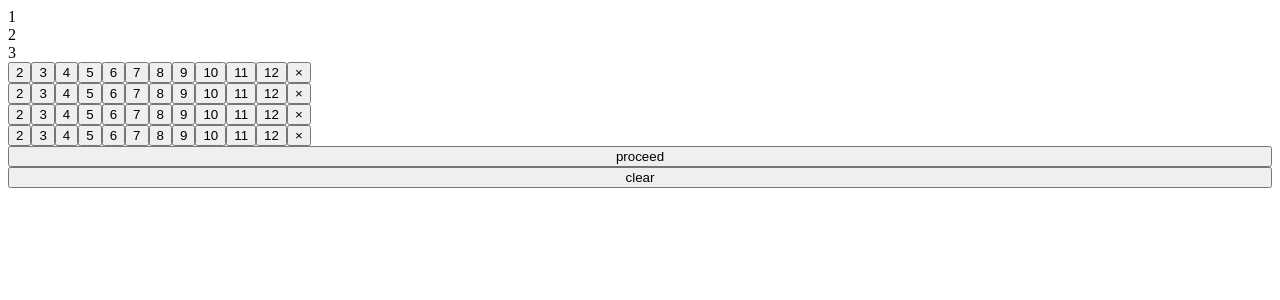
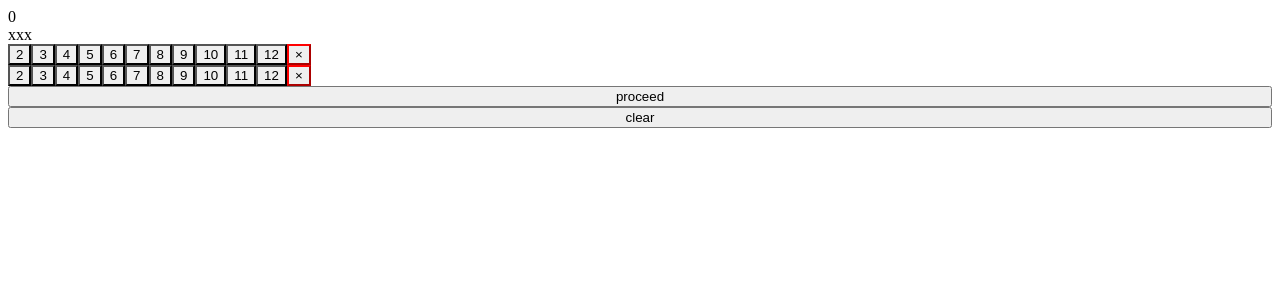
Before and after one commit to daku10/the-rule-of-28, a Next.js app: page / in a window 1280 px wide. Shown: the top 300 px of the page. Built offline with nearby package versions, Linux system fonts and the light colour scheme.

Commit message:
some imple

```diff
--- a/components/Main.tsx
+++ b/components/Main.tsx
@@ -9,7 +9,6 @@ export function Main() {
       <Score />
       <SelectedNumbers />
       <NumberSelector />
-      <NumberSelector />
       <ControlPanel />
     </>
   );
--- a/components/containers/NumberSelector.tsx
+++ b/components/containers/NumberSelector.tsx
@@ -1,10 +1,13 @@
 import { NumberButtonRows } from "../parts/NumberButtonRow";
+import { useRecoilValue } from "recoil";
+import { currentSelectNumberState } from "../../recoil/atom";
 
 export function NumberSelector() {
+  const value = useRecoilValue(currentSelectNumberState);
   return (
     <>
-      <NumberButtonRows />
-      <NumberButtonRows />
+      <NumberButtonRows currentNumber={value[0]} onClick={() => {}} />
+      <NumberButtonRows currentNumber={value[1]} onClick={() => {}} />
     </>
   );
 }
--- a/components/containers/Score.tsx
+++ b/components/containers/Score.tsx
@@ -1,5 +1,8 @@
+import { useRecoilValue } from "recoil";
+import { scoreState } from "../../recoil/atom";
 import { Display } from "../parts/Display";
 
 export function Score() {
-  return <Display text="" />;
+  const score = useRecoilValue(scoreState);
+  return <Display text={score} />;
 }
--- a/components/containers/SelectedNumbers.tsx
+++ b/components/containers/SelectedNumbers.tsx
@@ -1,11 +1,15 @@
+import { useRecoilValue } from "recoil";
+import { selectedNumberState } from "../../recoil/atom";
 import { Display } from "../parts/Display";
 
 export function SelectedNumbers() {
+  const selectedNumbers = useRecoilValue(selectedNumberState);
+
   return (
-    <>
-      <Display text="1" />
-      <Display text="2" />
-      <Display text="3" />
-    </>
+    <div style={{ display: "flex" }}>
+      <Display text={selectedNumbers[0] ?? "x"} />
+      <Display text={selectedNumbers[1] ?? "x"} />
+      <Display text={selectedNumbers[2] ?? "x"} />
+    </div>
   );
 }
--- a/components/parts/Display.tsx
+++ b/components/parts/Display.tsx
@@ -1,5 +1,5 @@
 type Props = {
-  text: string;
+  text: string | number;
 };
 
 export function Display({ text }: Props) {
--- a/components/parts/NumberButton.tsx
+++ b/components/parts/NumberButton.tsx
@@ -6,7 +6,7 @@ type Props = {
   isSelected: boolean;
 };
 
-export function NumberButton({ number, onClick }: Props) {
+export function NumberButton({ number, onClick, isSelected }: Props) {
   const handleClick = useCallback(
     (e) => {
       const value = e.target.value;
@@ -19,7 +19,11 @@ export function NumberButton({ number, onClick }: Props) {
   );
 
   return (
-    <button onClick={handleClick} value={number ?? ""}>
+    <button
+      onClick={handleClick}
+      value={number ?? ""}
+      style={{ borderColor: isSelected ? "red" : "black" }}
+    >
       {number ?? "×"}
     </button>
   );
--- a/components/parts/NumberButtonRow.tsx
+++ b/components/parts/NumberButtonRow.tsx
@@ -1,20 +1,74 @@
+import { PossibleNumber } from "../../types/type";
 import { NumberButton } from "./NumberButton";
 
-export function NumberButtonRows() {
+type Props = {
+  currentNumber: PossibleNumber;
+  onClick: () => void;
+};
+
+export function NumberButtonRows({ currentNumber, onClick }: Props) {
   return (
     <div style={{ display: "flex" }}>
-      <NumberButton number={2} onClick={() => {}} isSelected={false} />
-      <NumberButton number={3} onClick={() => {}} isSelected={false} />
-      <NumberButton number={4} onClick={() => {}} isSelected={false} />
-      <NumberButton number={5} onClick={() => {}} isSelected={false} />
-      <NumberButton number={6} onClick={() => {}} isSelected={false} />
-      <NumberButton number={7} onClick={() => {}} isSelected={false} />
-      <NumberButton number={8} onClick={() => {}} isSelected={false} />
-      <NumberButton number={9} onClick={() => {}} isSelected={false} />
-      <NumberButton number={10} onClick={() => {}} isSelected={false} />
-      <NumberButton number={11} onClick={() => {}} isSelected={false} />
-      <NumberButton number={12} onClick={() => {}} isSelected={false} />
-      <NumberButton number={null} onClick={() => {}} isSelected={false} />
+      <NumberButton
+        number={2}
+        onClick={onClick}
+        isSelected={currentNumber === 2}
+      />
+      <NumberButton
+        number={3}
+        onClick={onClick}
+        isSelected={currentNumber === 3}
+      />
+      <NumberButton
+        number={4}
+        onClick={onClick}
+        isSelected={currentNumber === 4}
+      />
+      <NumberButton
+        number={5}
+        onClick={onClick}
+        isSelected={currentNumber === 5}
+      />
+      <NumberButton
+        number={6}
+        onClick={onClick}
+        isSelected={currentNumber === 6}
+      />
+      <NumberButton
+        number={7}
+        onClick={onClick}
+        isSelected={currentNumber === 7}
+      />
+      <NumberButton
+        number={8}
+        onClick={onClick}
+        isSelected={currentNumber === 8}
+      />
+      <NumberButton
+        number={9}
+        onClick={onClick}
+        isSelected={currentNumber === 9}
+      />
+      <NumberButton
+        number={10}
+        onClick={onClick}
+        isSelected={currentNumber === 10}
+      />
+      <NumberButton
+        number={11}
+        onClick={onClick}
+        isSelected={currentNumber === 11}
+      />
+      <NumberButton
+        number={12}
+        onClick={onClick}
+        isSelected={currentNumber === 12}
+      />
+      <NumberButton
+        number={null}
+        onClick={onClick}
+        isSelected={currentNumber === null}
+      />
     </div>
   );
 }
--- /dev/null
+++ b/recoil/atom.ts
@@ -0,0 +1,21 @@
+import { atom } from "recoil";
+import { PossibleNumber } from "../types/type";
+import {
+  CURRENT_SELECT_NUMBER_KEY,
+  SCORE_KEY,
+  SELECTED_NUMBER_KEY,
+} from "./key";
+
+export const scoreState = atom<number>({
+  key: SCORE_KEY,
+  default: 0,
+});
+
+export const selectedNumberState = atom<
+  [PossibleNumber, PossibleNumber, PossibleNumber]
+>({ key: SELECTED_NUMBER_KEY, default: [null, null, null] });
+
+export const currentSelectNumberState = atom<[PossibleNumber, PossibleNumber]>({
+  key: CURRENT_SELECT_NUMBER_KEY,
+  default: [null, null],
+});
--- a/recoil/key.ts
+++ b/recoil/key.ts
@@ -1 +1,4 @@
-export const SAMPLE_KEY = "sample_key";
+export const SCORE_KEY = "score_key";
+export const SCORE_SELECTOR_KEY = "score_selector_key";
+export const SELECTED_NUMBER_KEY = "selected_number_key";
+export const CURRENT_SELECT_NUMBER_KEY = "current_select_number_key";
--- /dev/null
+++ b/types/type.ts
@@ -0,0 +1,3 @@
+type PossibleNumber = 2 | 3 | 4 | 5 | 6 | 7 | 8 | 9 | 10 | 11 | 12 | null;
+
+export type { PossibleNumber };
```
Also changed, not shown: components/logics/ScoreCalculator.ts (added, +43 -0 lines), recoil/selector.ts (added, +18 -0 lines).
